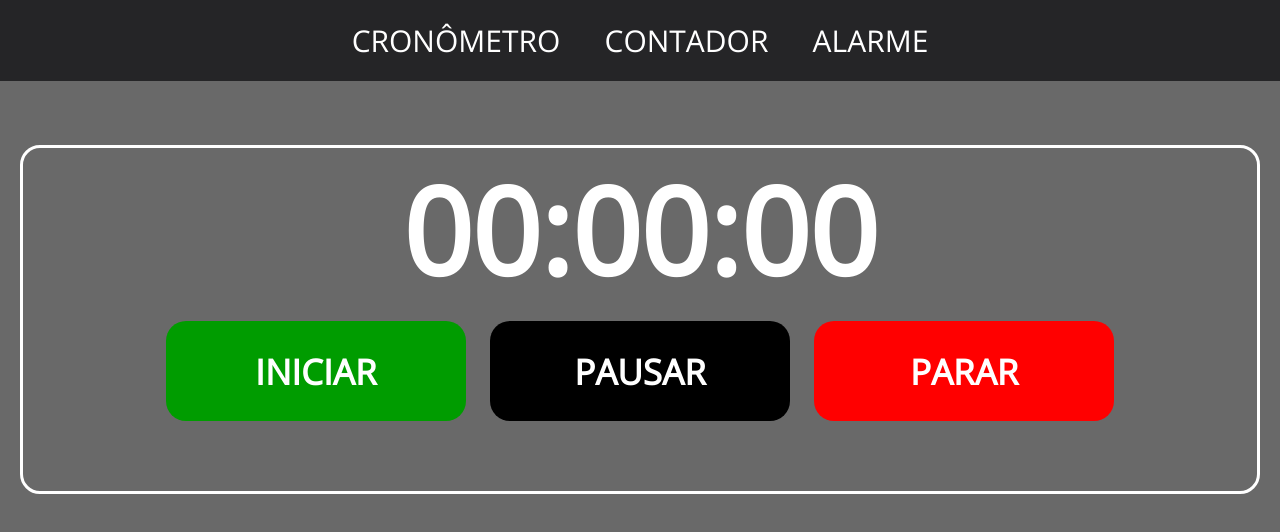
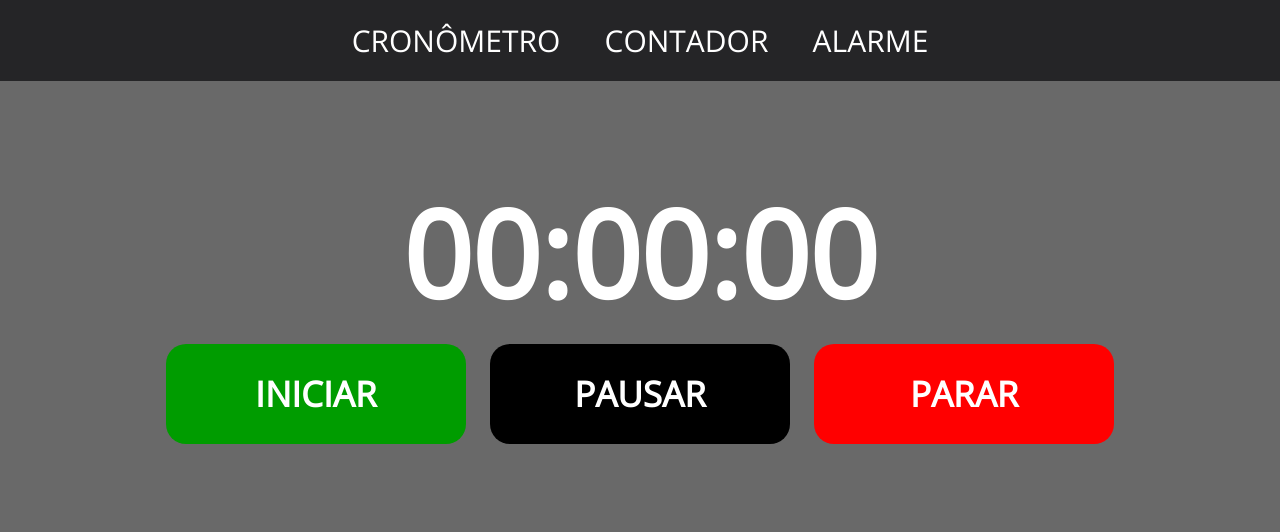
Before and after one commit to lorenzozardo/projeto_cronometro, a plain HTML site: page cronometro.html in a window 1280 px wide. Drawn offline with nearby package versions, Linux system fonts and the light colour scheme.

Commit message:
Update cronometro.css

```diff
--- a/cronometro.css
+++ b/cronometro.css
@@ -46,8 +46,7 @@ body{
     text-align: center;
     margin: 20px;
     border-radius: 20px;
-    border: 3px solid #fff;
-    margin-top: 5%;
+    margin-top: 7%;
 }
 .botao-contagem{
     background-color: rgb(188, 107, 0);
```
